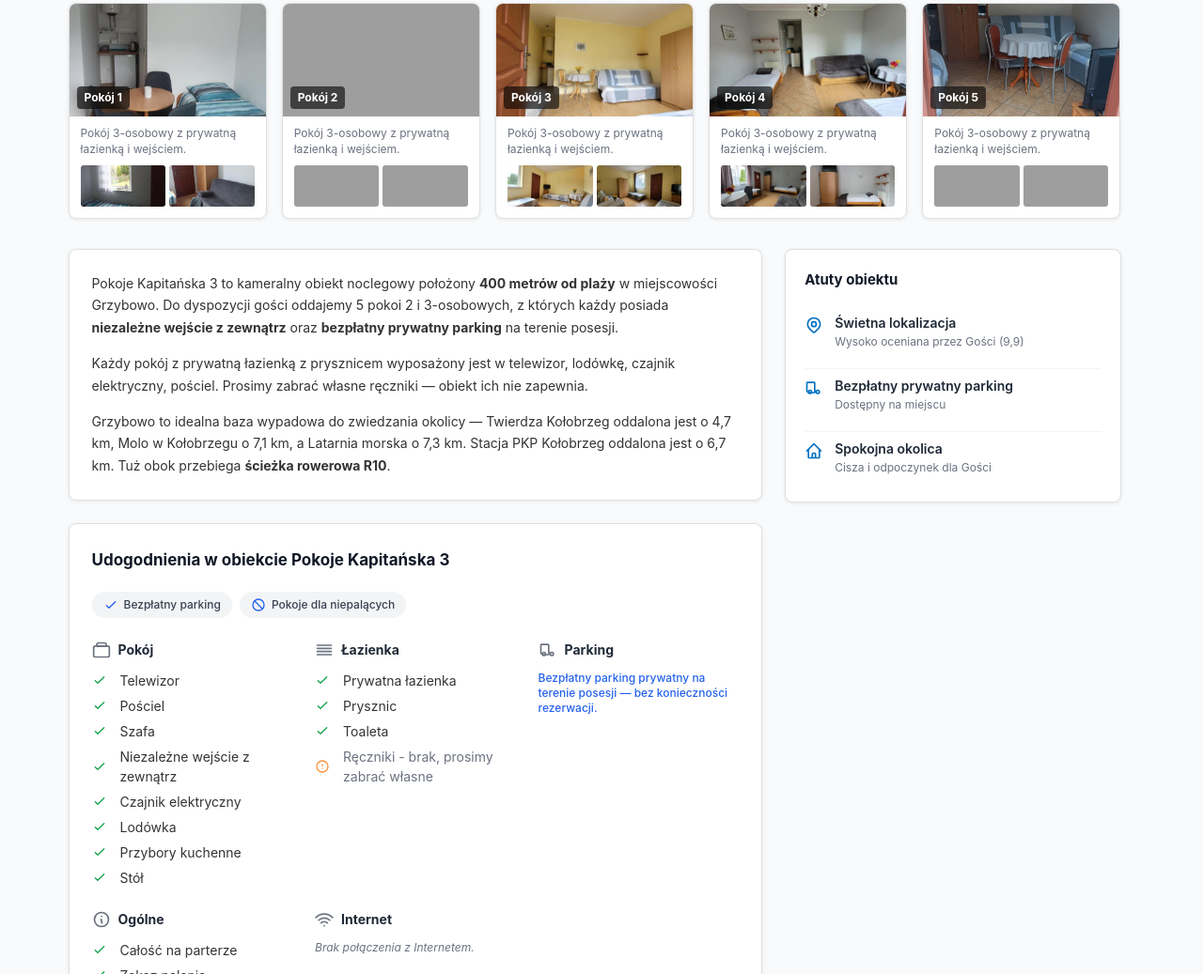
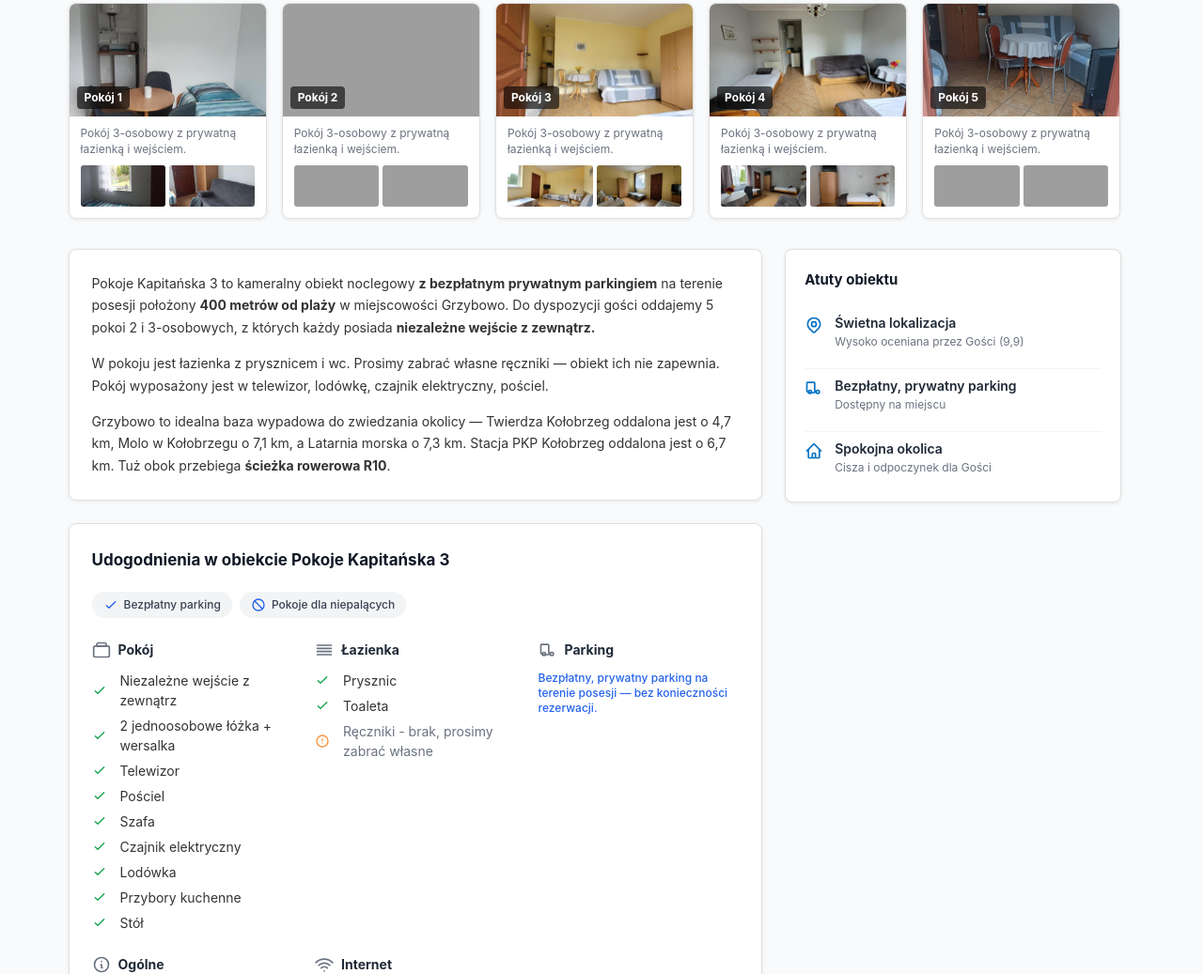
Before and after one commit to kapitanska3/kapitanska3, a website: page index.html in a window 1280 px wide. Shown: the part 605-1642 px from the top of the page at 94% size. Drawn offline with Linux system fonts and the light colour scheme; grey boxes are pictures that could not be loaded.

Commit message:
copy changes

```diff
--- a/index.html
+++ b/index.html
@@ -258,13 +258,12 @@
       <div class="content-layout__main lg:col-span-2">
         <section class="description bg-white border border-gray-200 rounded-lg p-6 shadow-sm mb-6">
           <p class="description__text text-sm text-gray-700 leading-relaxed mb-4">
-            Pokoje Kapitańska 3 to kameralny obiekt noclegowy położony <strong>400 metrów od plaży</strong> w miejscowości Grzybowo. Do dyspozycji gości oddajemy 5 pokoi 2 i 3-osobowych,
-            z których każdy posiada <strong>niezależne wejście z zewnątrz</strong> oraz
-            <strong>bezpłatny prywatny parking</strong> na terenie posesji.
+            Pokoje Kapitańska 3 to kameralny obiekt noclegowy <strong>z bezpłatnym prywatnym parkingiem</strong> na terenie posesji położony <strong>400 metrów od plaży</strong> w miejscowości Grzybowo. Do dyspozycji gości oddajemy 5 pokoi 2 i 3-osobowych,
+            z których każdy posiada <strong>niezależne wejście z zewnątrz.</strong>
           </p>
           <p class="description__text text-sm text-gray-700 leading-relaxed mb-4">
-            Każdy pokój z prywatną łazienką z prysznicem wyposażony jest w telewizor, lodówkę, czajnik elektryczny, pościel.
-            Prosimy zabrać własne ręczniki — obiekt ich nie zapewnia.
+            W pokoju jest łazienka z prysznicem i wc. Prosimy zabrać własne ręczniki — obiekt ich nie zapewnia.
+            Pokój wyposażony jest w telewizor, lodówkę, czajnik elektryczny, pościel.
           </p>
           <p class="description__text text-sm text-gray-700 leading-relaxed mb-2">
             Grzybowo to idealna baza wypadowa do zwiedzania okolicy — Twierdza Kołobrzeg oddalona jest o 4,7 km,
@@ -302,10 +301,11 @@
                 <h3 class="amenities__group-title text-sm font-bold text-gray-800">Pokój</h3>
               </div>
               <ul class="amenities__group-list space-y-1.5">
+                <li class="amenities__item"><svg class="w-4 h-4 text-green-600 inline mr-1.5 shrink-0" fill="none" stroke="currentColor" viewBox="0 0 24 24"><path stroke-linecap="round" stroke-linejoin="round" stroke-width="2" d="M5 13l4 4L19 7"/></svg>Niezależne wejście z zewnątrz</li>
+                <li class="amenities__item"><svg class="w-4 h-4 text-green-600 inline mr-1.5 shrink-0" fill="none" stroke="currentColor" viewBox="0 0 24 24"><path stroke-linecap="round" stroke-linejoin="round" stroke-width="2" d="M5 13l4 4L19 7"/></svg>2 jednoosobowe łóżka + wersalka</li>
                 <li class="amenities__item"><svg class="w-4 h-4 text-green-600 inline mr-1.5 shrink-0" fill="none" stroke="currentColor" viewBox="0 0 24 24"><path stroke-linecap="round" stroke-linejoin="round" stroke-width="2" d="M5 13l4 4L19 7"/></svg>Telewizor</li>
                 <li class="amenities__item"><svg class="w-4 h-4 text-green-600 inline mr-1.5 shrink-0" fill="none" stroke="currentColor" viewBox="0 0 24 24"><path stroke-linecap="round" stroke-linejoin="round" stroke-width="2" d="M5 13l4 4L19 7"/></svg>Pościel</li>
                 <li class="amenities__item"><svg class="w-4 h-4 text-green-600 inline mr-1.5 shrink-0" fill="none" stroke="currentColor" viewBox="0 0 24 24"><path stroke-linecap="round" stroke-linejoin="round" stroke-width="2" d="M5 13l4 4L19 7"/></svg>Szafa</li>
-                <li class="amenities__item"><svg class="w-4 h-4 text-green-600 inline mr-1.5 shrink-0" fill="none" stroke="currentColor" viewBox="0 0 24 24"><path stroke-linecap="round" stroke-linejoin="round" stroke-width="2" d="M5 13l4 4L19 7"/></svg>Niezależne wejście z zewnątrz</li>
                 <li class="amenities__item"><svg class="w-4 h-4 text-green-600 inline mr-1.5 shrink-0" fill="none" stroke="currentColor" viewBox="0 0 24 24"><path stroke-linecap="round" stroke-linejoin="round" stroke-width="2" d="M5 13l4 4L19 7"/></svg>Czajnik elektryczny</li>
                 <li class="amenities__item"><svg class="w-4 h-4 text-green-600 inline mr-1.5 shrink-0" fill="none" stroke="currentColor" viewBox="0 0 24 24"><path stroke-linecap="round" stroke-linejoin="round" stroke-width="2" d="M5 13l4 4L19 7"/></svg>Lodówka</li>
                 <li class="amenities__item"><svg class="w-4 h-4 text-green-600 inline mr-1.5 shrink-0" fill="none" stroke="currentColor" viewBox="0 0 24 24"><path stroke-linecap="round" stroke-linejoin="round" stroke-width="2" d="M5 13l4 4L19 7"/></svg>Przybory kuchenne</li>
@@ -320,7 +320,6 @@
                 <h3 class="amenities__group-title text-sm font-bold text-gray-800">Łazienka</h3>
               </div>
               <ul class="amenities__group-list space-y-1.5">
-                <li class="amenities__item"><svg class="w-4 h-4 text-green-600 inline mr-1.5 shrink-0" fill="none" stroke="currentColor" viewBox="0 0 24 24"><path stroke-linecap="round" stroke-linejoin="round" stroke-width="2" d="M5 13l4 4L19 7"/></svg>Prywatna łazienka</li>
                 <li class="amenities__item"><svg class="w-4 h-4 text-green-600 inline mr-1.5 shrink-0" fill="none" stroke="currentColor" viewBox="0 0 24 24"><path stroke-linecap="round" stroke-linejoin="round" stroke-width="2" d="M5 13l4 4L19 7"/></svg>Prysznic</li>
                 <li class="amenities__item"><svg class="w-4 h-4 text-green-600 inline mr-1.5 shrink-0" fill="none" stroke="currentColor" viewBox="0 0 24 24"><path stroke-linecap="round" stroke-linejoin="round" stroke-width="2" d="M5 13l4 4L19 7"/></svg>Toaleta</li>
                 <li class="amenities__item">
@@ -336,7 +335,7 @@
                 <svg class="w-5 h-5 text-gray-500" fill="none" stroke="currentColor" viewBox="0 0 24 24"><path stroke-linecap="round" stroke-linejoin="round" stroke-width="2" d="M9 17a2 2 0 11-4 0 2 2 0 014 0zM19 17a2 2 0 11-4 0 2 2 0 014 0z"/><path stroke-linecap="round" stroke-linejoin="round" stroke-width="2" d="M13 16V6a1 1 0 00-1-1H4a1 1 0 00-1 1v10l2 2h8l2-2z"/></svg>
                 <h3 class="amenities__group-title text-sm font-bold text-gray-800">Parking</h3>
               </div>
-              <p class="text-xs text-blue-600 font-medium">Bezpłatny parking prywatny na terenie posesji — bez konieczności rezerwacji.</p>
+              <p class="text-xs text-blue-600 font-medium">Bezpłatny, prywatny parking na terenie posesji — bez konieczności rezerwacji.</p>
             </div>
 
             <!-- Ogólne -->
@@ -383,7 +382,7 @@
                 <svg class="w-5 h-5" fill="none" stroke="currentColor" viewBox="0 0 24 24"><path stroke-linecap="round" stroke-linejoin="round" stroke-width="2" d="M9 17a2 2 0 11-4 0 2 2 0 014 0zM19 17a2 2 0 11-4 0 2 2 0 014 0z"/><path stroke-linecap="round" stroke-linejoin="round" stroke-width="2" d="M13 16V6a1 1 0 00-1-1H4a1 1 0 00-1 1v10l2 2h8l2-2z"/></svg>
               </span>
               <div>
-                <p class="highlights__text text-sm font-semibold text-gray-800">Bezpłatny prywatny parking</p>
+                <p class="highlights__text text-sm font-semibold text-gray-800">Bezpłatny, prywatny parking</p>
                 <p class="highlights__subtext text-xs text-gray-500">Dostępny na miejscu</p>
               </div>
             </li>
```
